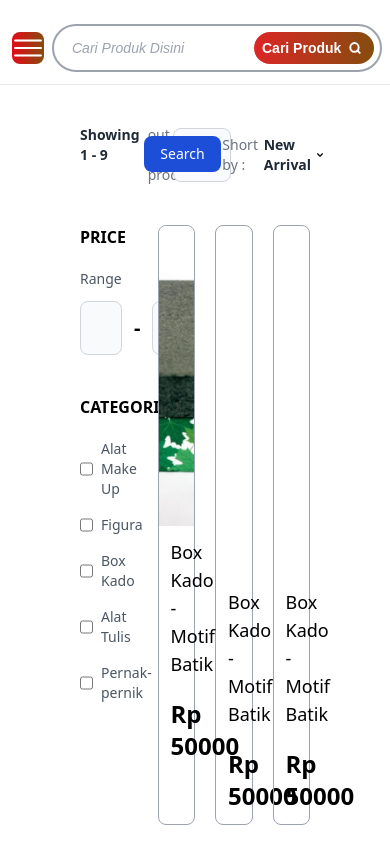
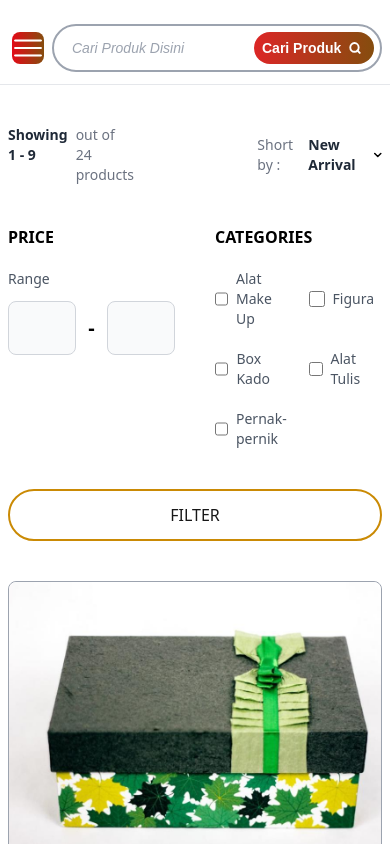
Before and after one commit to Web-CV-Suhuf-Kertaseni-Nusantara/website-suhuf, a Next.js app: page /product in a window 390 px wide. Shown: the top 844 px of the page. Built offline with nearby package versions, Linux system fonts and the light colour scheme.

Commit message:
responsive all products

```diff
--- a/src/app/product/page.js
+++ b/src/app/product/page.js
@@ -14,15 +14,15 @@ export default function ProductPage() {
         setShortByOpen(!shortByOpen)
     }
 
-    return(
+    return (
         <>
-            <nav className=''><CustomNavigationBar color='black' color2='white'  currentState={1} url3={'/#profil-suhuf'} url4={'/#contact-person'}/></nav>
-            <div className='flex justify-between items-center space-x-4 px-20 mt-10'>
+            <nav className=''><CustomNavigationBar color='black' color2='white' currentState={1} url3={'/#profil-suhuf'} url4={'/#contact-person'} /></nav>
+            <div className='flex justify-between items-center space-x-4 px-2 lg:px-20 mt-10'>
                 <div className='flex space-x-2 w-1/3'>
                     <p className='text-sm font-bold text-gray-800'>Showing 1 - 9</p> <p className='text-sm text-gray-500'> out of 24 products</p>
                 </div>
 
-                <form className='w-full'>
+                <form className='w-full hidden'>
                     <label for="default-search" className="mb-2 text-sm font-medium text-gray-900 sr-only ">Search</label>
                     <div className="relative">
                         <div className="absolute inset-y-0 left-0 flex items-center pl-3 pointer-events-none">
@@ -59,8 +59,9 @@ export default function ProductPage() {
             </div>
 
 
-            <div className='mt-10 flex space-x-5 px-20'>
-                <div className='w-1/4'>
+            <div className='mt-10 flex flex-col lg:flex-row lg:space-x-5 px-2 lg:px-20'>
+                <div className='lg:w-1/4 lg:flex grid grid-cols-2 gap-10 lg:flex-col mb-10'>
+                    <div className="max-w-xs">
                         <h1 className='font-bold text-left '>PRICE</h1>
                         <h1 className='text-gray-600 text-left text-sm mt-5'>Range</h1>
                         <div className='flex justify-between space-x-3 mt-3 items-center'>
@@ -69,34 +70,42 @@ export default function ProductPage() {
                             <input type="number" id="default-number" className="block w-full py-4 px-5 text-sm text-gray-900 border border-gray-300 rounded-lg bg-gray-50 focus:ring-blue-500 focus:border-blue-500 " required />
 
                         </div>
+                    </div>
 
-                <h1 className='font-bold text-left mt-10'>CATEGORIES</h1>
-                <div className='mt-5'>
+                    <div>
+                        <h1 className='font-bold text-left'>CATEGORIES</h1>
+                        <div className='mt-5 grid grid-cols-2 lg:grid-cols-1 gap-5'>
 
-                    <div className="flex items-center mb-4">
+                            <div className="flex items-center">
                                 <input id="default-checkbox" type="checkbox" value="" className="w-4 h-4 text-blue-600 bg-gray-100 border-gray-300 rounded focus:ring-blue-500 dark:focus:ring-blue-600 dark:ring-offset-gray-800 focus:ring-2 dark:bg-gray-700 dark:border-gray-600" />
                                 <label for="default-checkbox" className="ml-2 text-sm font-medium text-gray-600 ">Alat Make Up</label>
                             </div>
-                    <div className="flex items-center mb-4">
+                            <div className="flex items-center">
                                 <input id="default-checkbox" type="checkbox" value="" className="w-4 h-4 text-blue-600 bg-gray-100 border-gray-300 rounded focus:ring-blue-500 dark:focus:ring-blue-600 dark:ring-offset-gray-800 focus:ring-2 dark:bg-gray-700 dark:border-gray-600" />
                                 <label for="default-checkbox" className="ml-2 text-sm font-medium text-gray-600 ">Figura</label>
                             </div>
-                    <div className="flex items-center mb-4">
+                            <div className="flex items-center">
                                 <input id="default-checkbox" type="checkbox" value="" className="w-4 h-4 text-blue-600 bg-gray-100 border-gray-300 rounded focus:ring-blue-500 dark:focus:ring-blue-600 dark:ring-offset-gray-800 focus:ring-2 dark:bg-gray-700 dark:border-gray-600" />
                                 <label for="default-checkbox" className="ml-2 text-sm font-medium text-gray-600 ">Box Kado</label>
                             </div>
-                    <div className="flex items-center mb-4">
+                            <div className="flex items-center">
                                 <input id="default-checkbox" type="checkbox" value="" className="w-4 h-4 text-blue-600 bg-gray-100 border-gray-300 rounded focus:ring-blue-500 dark:focus:ring-blue-600 dark:ring-offset-gray-800 focus:ring-2 dark:bg-gray-700 dark:border-gray-600" />
                                 <label for="default-checkbox" className="ml-2 text-sm font-medium text-gray-600 ">Alat Tulis</label>
                             </div>
-                    <div className="flex items-center mb-4">
+                            <div className="flex items-center">
                                 <input id="default-checkbox" type="checkbox" value="" className="w-4 h-4 text-blue-600 bg-gray-100 border-gray-300 rounded focus:ring-blue-500 dark:focus:ring-blue-600 dark:ring-offset-gray-800 focus:ring-2 dark:bg-gray-700 dark:border-gray-600" />
                                 <label for="default-checkbox" className="ml-2 text-sm font-medium text-gray-600 ">Pernak-pernik</label>
                             </div>
                         </div>
                     </div>
 
-                <div className='w-full grid grid-cols-3 gap-5'>
+
+                    <button className=" border-yellow-600 border-2 rounded-full col-span-2 p-3 text-neutral-900  transition-colors">
+                        FILTER
+                    </button>
+                </div>
+
+                <div className='w-full grid grid-cols-1 sm:grid-cols-2 lg:grid-cols-3 gap-5'>
                     <div className='rounded-lg border border-gray-400 w-full relative'>
                         <Image className=' rounded-t-lg h-[300px] object-cover w-full' width={0} height={0} sizes="100px" src="/product1.jpeg" alt="" srcset="" />
                         {/* <div className='h-[350px] bg-black bg-opacity-70 absolute flex items-center flex-col justify-center space-y-3 z-10 w-full top-0 rounded-t-lg'>
@@ -151,7 +160,7 @@ export default function ProductPage() {
                 </div>
             </div>
             <section id="contact-person" className='page-3 min-h-fit bg-white mt-32'>
-            <CustomFooter/>
+                <CustomFooter />
             </section>
         </>
     )
```
Lines whose indentation alone changed are shown as unchanged.
